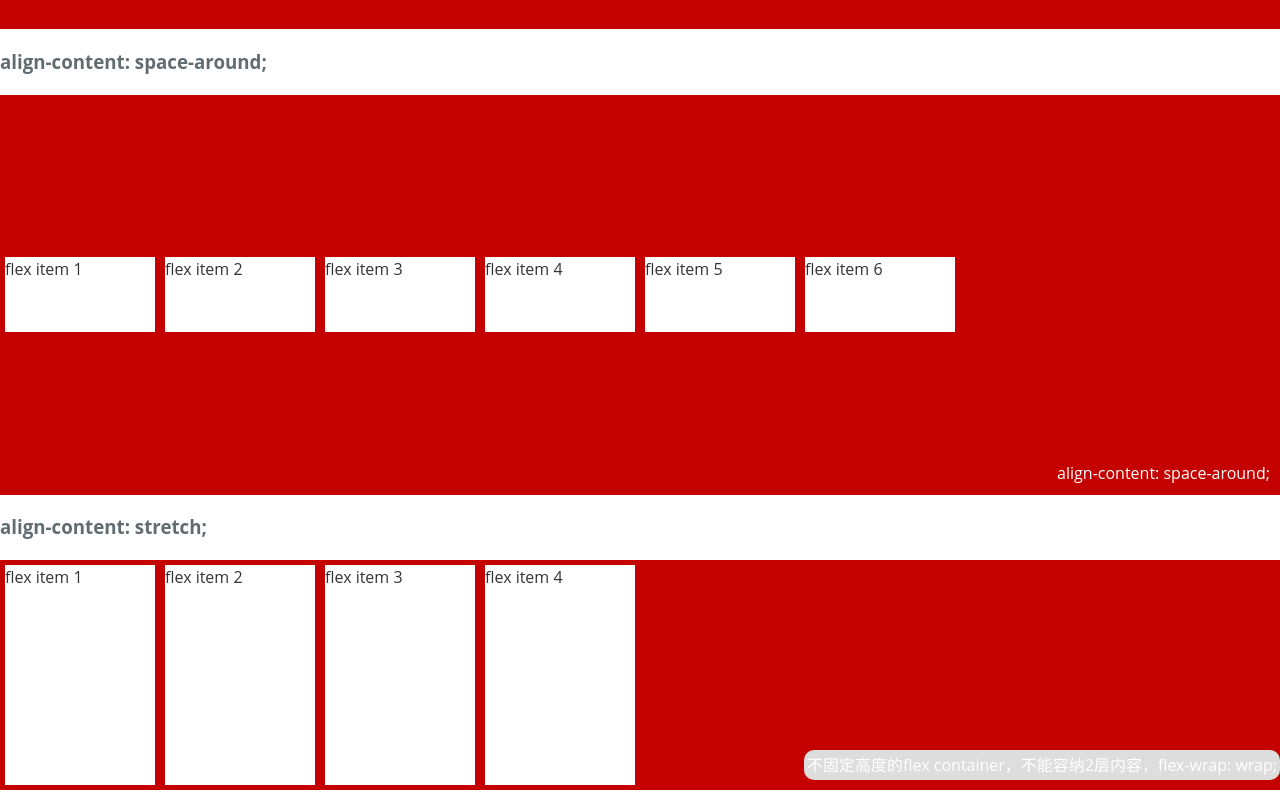
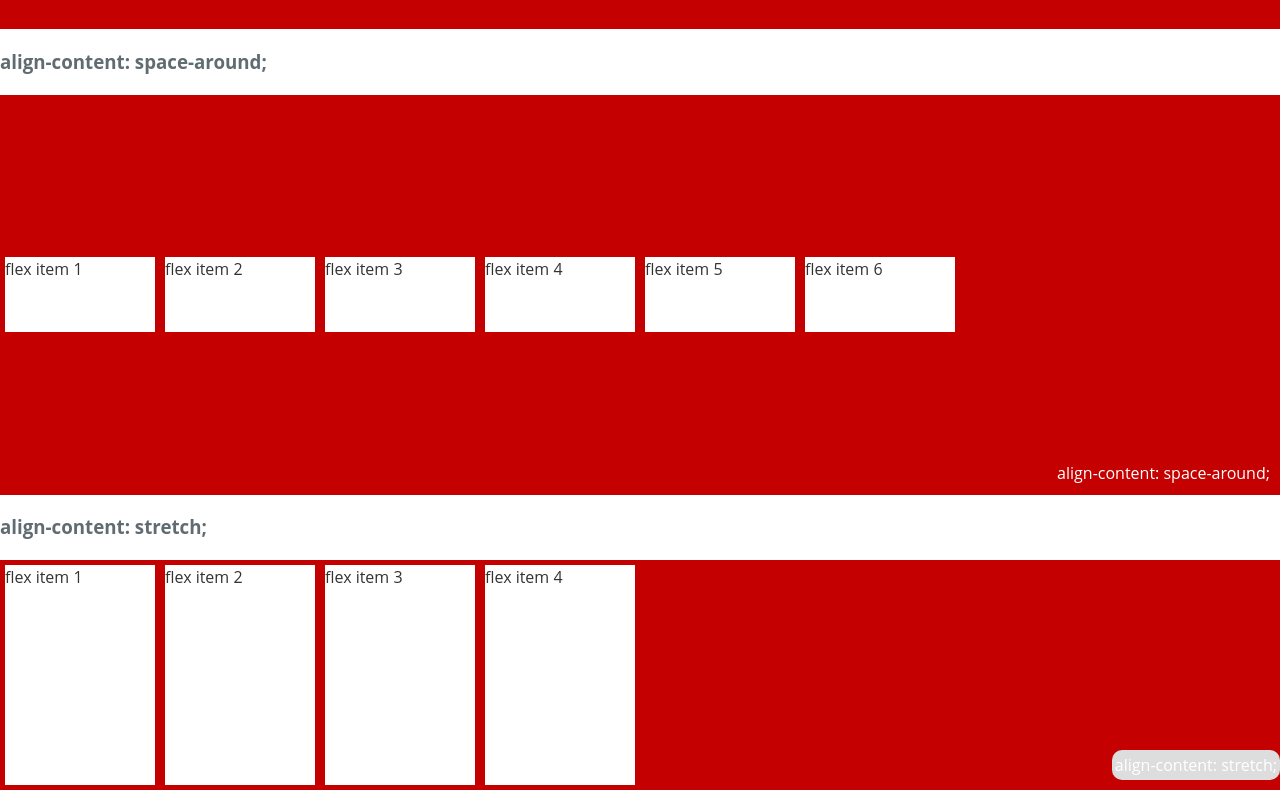
Before and after one commit to ianli-sc/mobileweb-develop-demo, a website: page charpter3/flex-align-content.html in a window 1280 px wide. Shown: the part 1833-2633 px from the top of the page. Drawn offline with Linux system fonts and the light colour scheme.

Commit message:
delete some usless msg

```diff
--- a/charpter3/flex-align-content.html
+++ b/charpter3/flex-align-content.html
@@ -76,7 +76,7 @@
                 <div class="flex-item taller-item">flex item 2</div>
                 <div class="flex-item taller-item">flex item 3</div>
                 <div class="flex-item taller-item">flex item 4</div>
-                <label style="position: absolute;padding: 3px;bottom: 10px;right: 0;background-color: #ddd;border-radius: 10px;">不固定高度的flex container，不能容纳2层内容，flex-wrap: wrap;</label>
+                <label style="position: absolute;padding: 3px;bottom: 10px;right: 0;background-color: #ddd;border-radius: 10px;">align-content: stretch;</label>
             </section>
         </article>
     </body>
```
